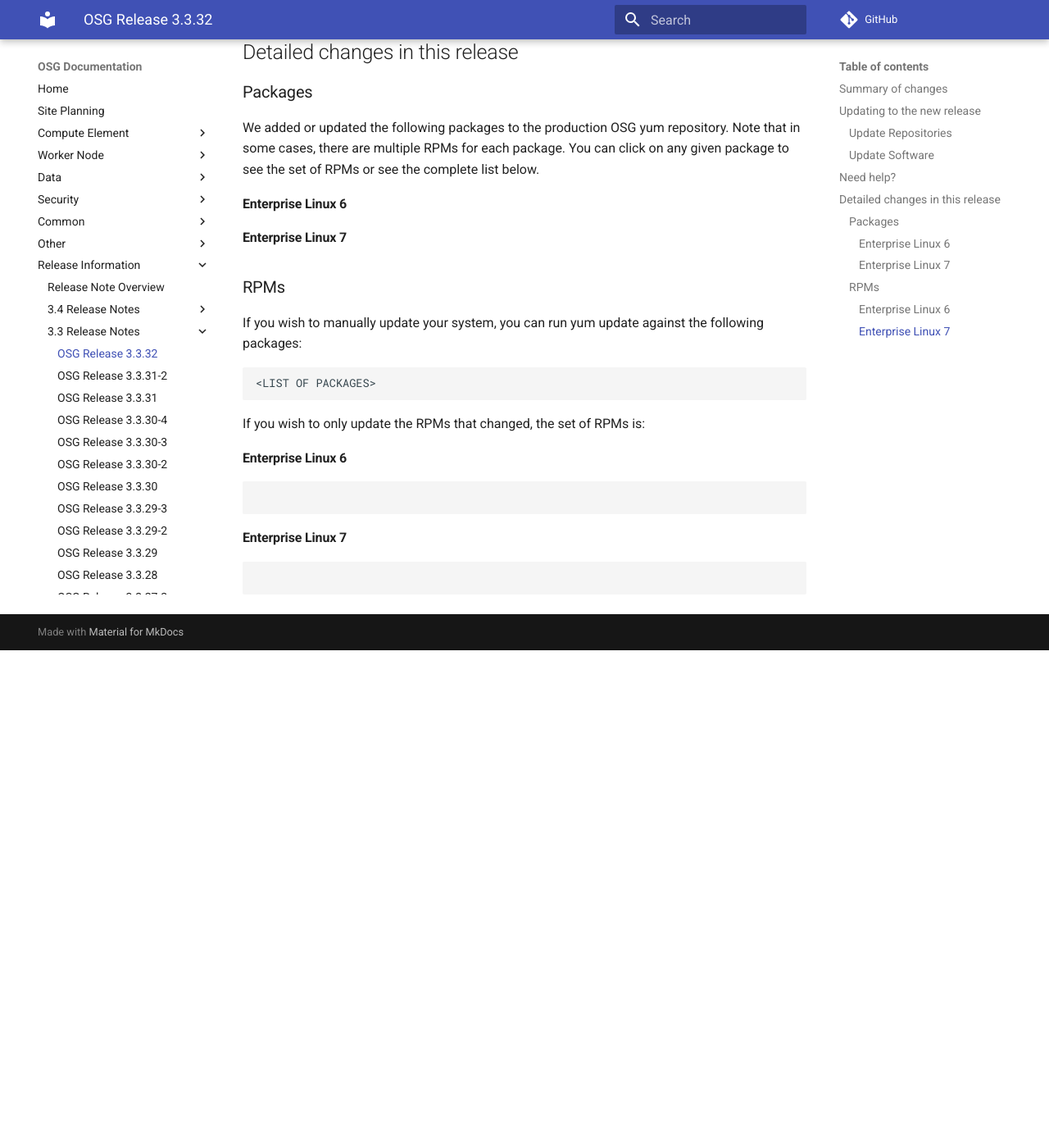
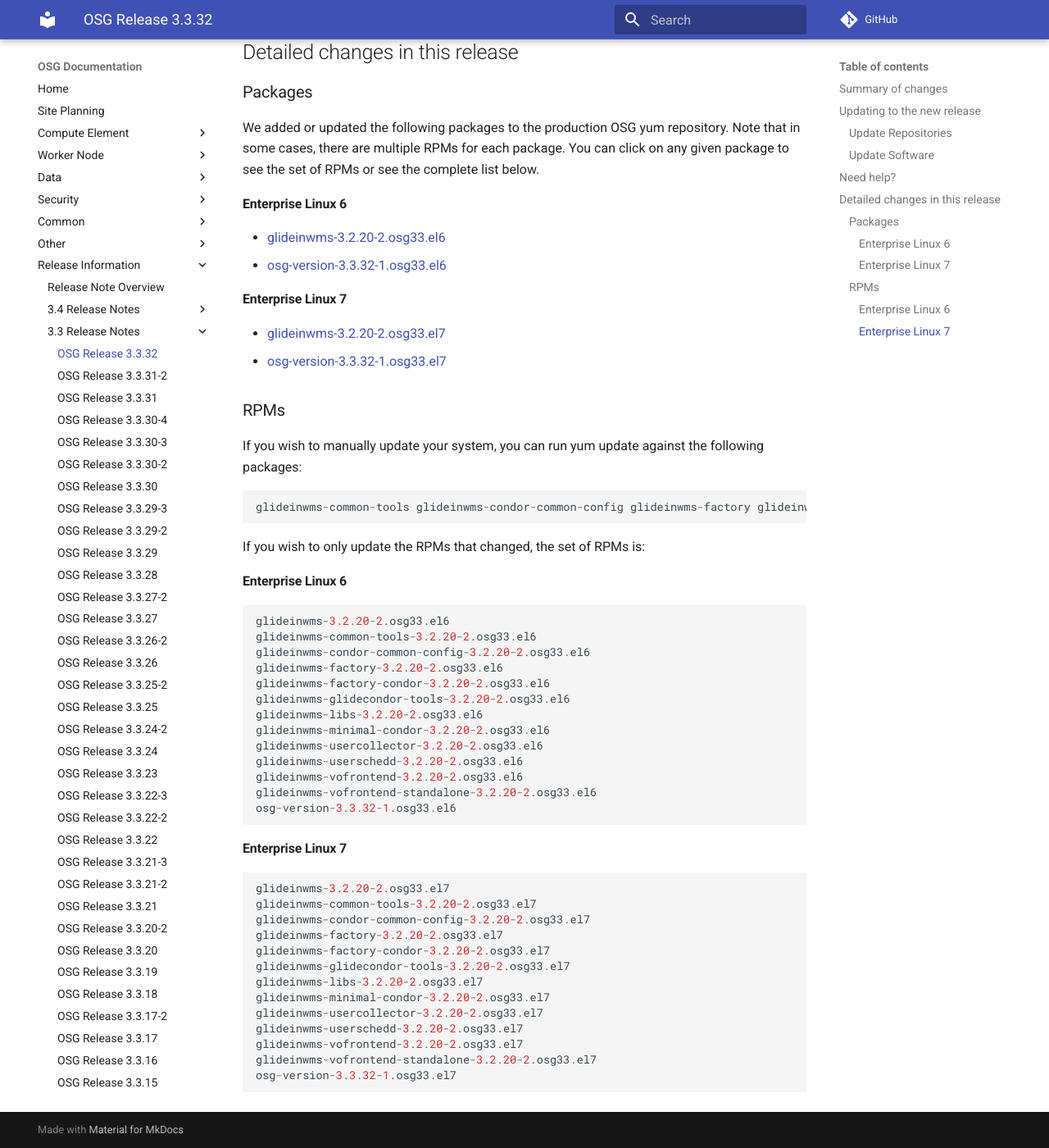
Before and after one commit to osg-htc/docs, an MkDocs documentation site: the page built from docs/release/3.3/release-3-3-32.md, in a window 1280 px wide and 1400 px high, scrolled down 1215 px. Shown: the whole window at 82% size. Built offline with MkDocs 1.6.1 and Material for MkDocs 9.7.7, drawn with Linux system fonts in a browser that asks for light colours; comment, search, counter and statistics services are not loaded; old or Windows-style settings are respelled for this version of MkDocs; before the commit the page ends 2008 px from its top, so only the background shows below that.

Commit message:
Fill in packages and RPMs for 3.3.32 and 3.4.8 releases

````diff
--- a/docs/release/3.3/release-3-3-32.md
+++ b/docs/release/3.3/release-3-3-32.md
@@ -49,24 +49,54 @@
 
 #### Enterprise Linux 6
 
+-   [glideinwms-3.2.20-2.osg33.el6](https://koji.chtc.wisc.edu/koji/search?match=glob&type=build&terms=glideinwms-3.2.20-2.osg33.el6)
+-   [osg-version-3.3.32-1.osg33.el6](https://koji.chtc.wisc.edu/koji/search?match=glob&type=build&terms=osg-version-3.3.32-1.osg33.el6)
 
 #### Enterprise Linux 7
 
+-   [glideinwms-3.2.20-2.osg33.el7](https://koji.chtc.wisc.edu/koji/search?match=glob&type=build&terms=glideinwms-3.2.20-2.osg33.el7)
+-   [osg-version-3.3.32-1.osg33.el7](https://koji.chtc.wisc.edu/koji/search?match=glob&type=build&terms=osg-version-3.3.32-1.osg33.el7)
 
 ### RPMs
 
 If you wish to manually update your system, you can run yum update against the following packages:
 
-    <LIST OF PACKAGES>
+    glideinwms-common-tools glideinwms-condor-common-config glideinwms-factory glideinwms-factory-condor glideinwms-glidecondor-tools glideinwms-libs glideinwms-minimal-condor glideinwms-usercollector glideinwms-userschedd glideinwms-vofrontend glideinwms-vofrontend-standalone igtf-ca-certs osg-ca-certs osg-version
 
 If you wish to only update the RPMs that changed, the set of RPMs is:
 
 #### Enterprise Linux 6
 
 ``` file
+glideinwms-3.2.20-2.osg33.el6
+glideinwms-common-tools-3.2.20-2.osg33.el6
+glideinwms-condor-common-config-3.2.20-2.osg33.el6
+glideinwms-factory-3.2.20-2.osg33.el6
+glideinwms-factory-condor-3.2.20-2.osg33.el6
+glideinwms-glidecondor-tools-3.2.20-2.osg33.el6
+glideinwms-libs-3.2.20-2.osg33.el6
+glideinwms-minimal-condor-3.2.20-2.osg33.el6
+glideinwms-usercollector-3.2.20-2.osg33.el6
+glideinwms-userschedd-3.2.20-2.osg33.el6
+glideinwms-vofrontend-3.2.20-2.osg33.el6
+glideinwms-vofrontend-standalone-3.2.20-2.osg33.el6
+osg-version-3.3.32-1.osg33.el6
 ```
 
 #### Enterprise Linux 7
 
 ``` file
+glideinwms-3.2.20-2.osg33.el7
+glideinwms-common-tools-3.2.20-2.osg33.el7
+glideinwms-condor-common-config-3.2.20-2.osg33.el7
+glideinwms-factory-3.2.20-2.osg33.el7
+glideinwms-factory-condor-3.2.20-2.osg33.el7
+glideinwms-glidecondor-tools-3.2.20-2.osg33.el7
+glideinwms-libs-3.2.20-2.osg33.el7
+glideinwms-minimal-condor-3.2.20-2.osg33.el7
+glideinwms-usercollector-3.2.20-2.osg33.el7
+glideinwms-userschedd-3.2.20-2.osg33.el7
+glideinwms-vofrontend-3.2.20-2.osg33.el7
+glideinwms-vofrontend-standalone-3.2.20-2.osg33.el7
+osg-version-3.3.32-1.osg33.el7
 ```
````
Also changed, not shown: docs/release/3.4/release-3-4-8.md (+31 -1 lines).
